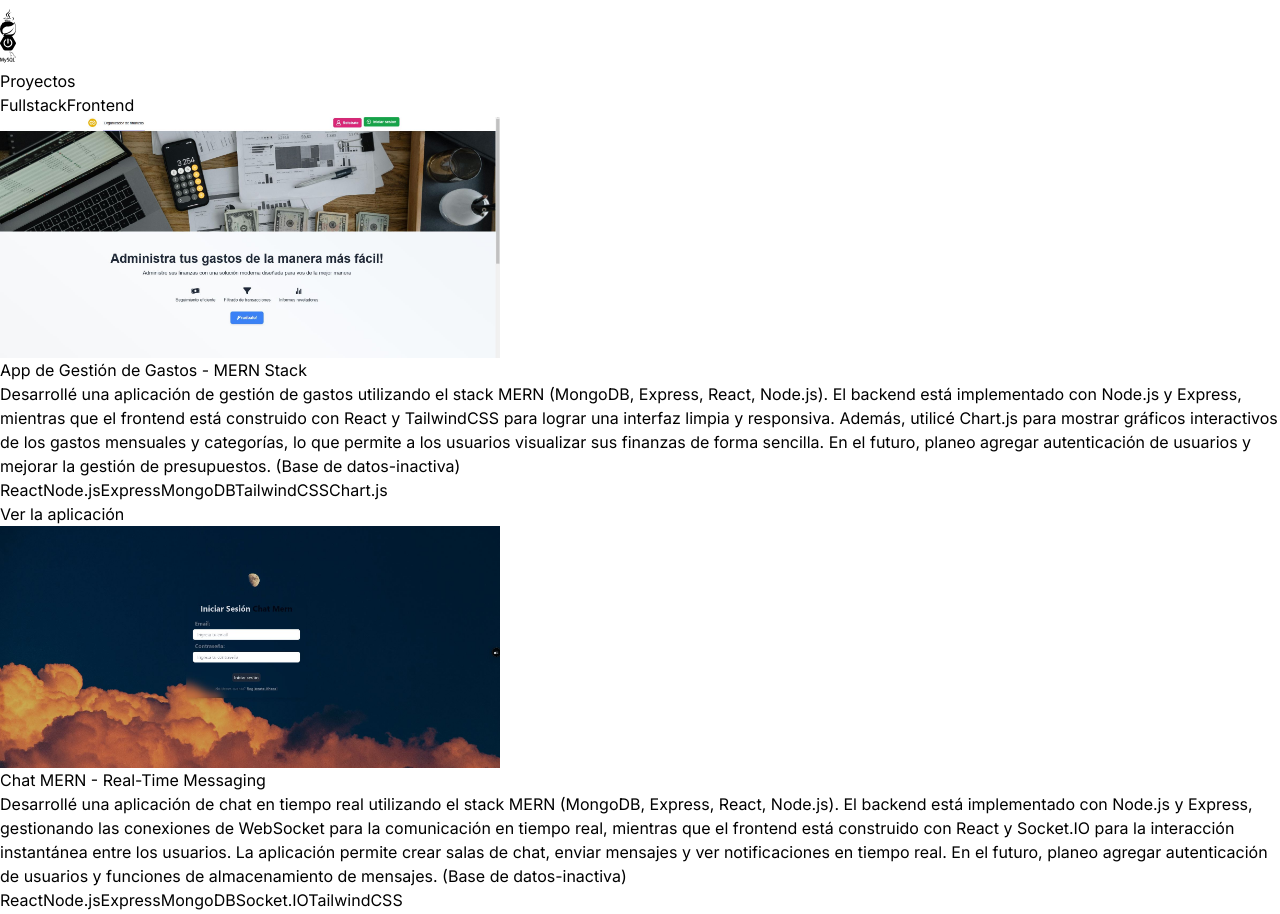
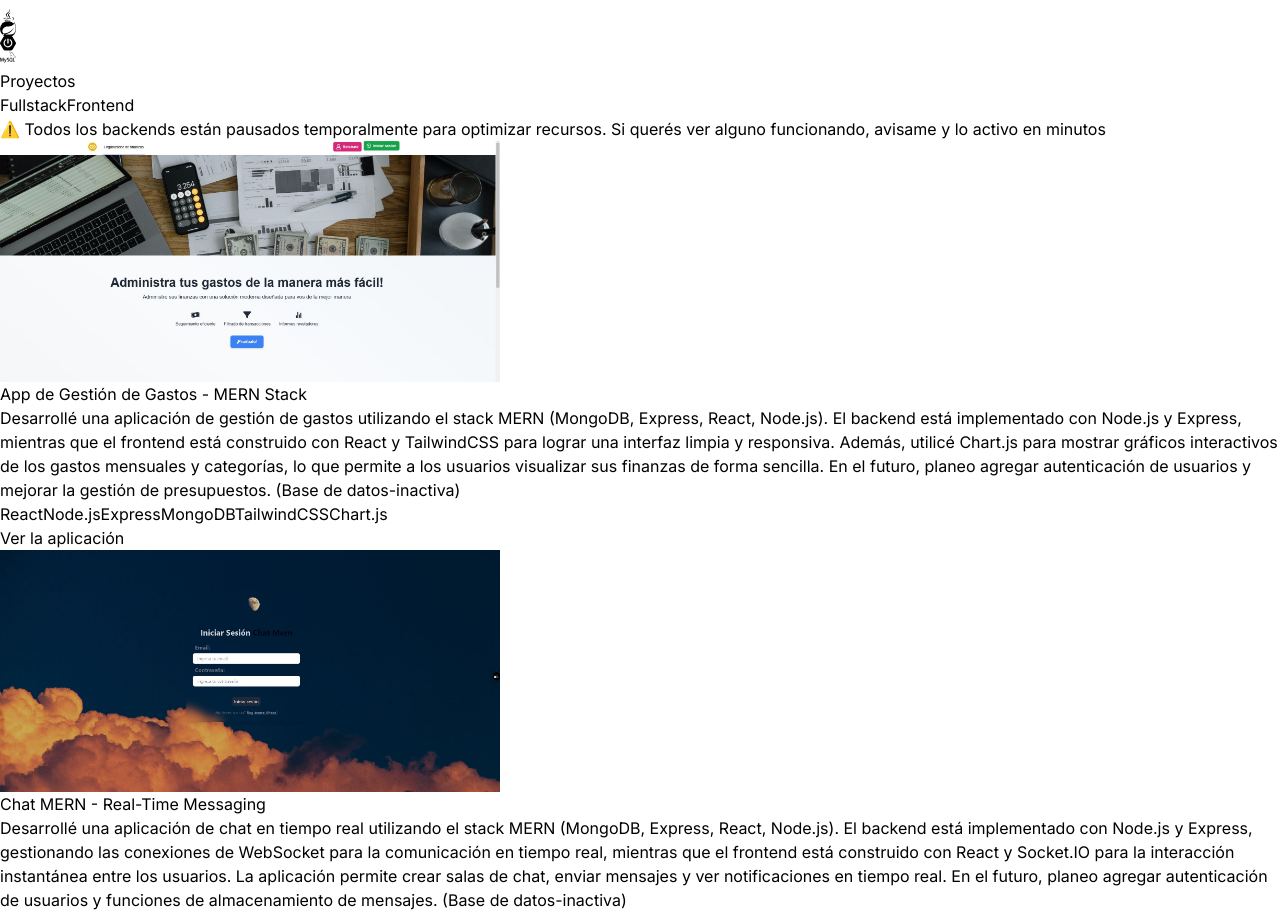
Before and after one commit to NicolasLaime/portfolio-NicolasLaime, a React (Vite) app: page / in a window 1280 px wide. Shown: the part 2971-3885 px from the top of the page. Built offline with nearby package versions, Linux system fonts and the light colour scheme.

Commit message:
actualizacion-21-04-25

```diff
--- a/src/componentes/Proyectos.jsx
+++ b/src/componentes/Proyectos.jsx
@@ -2,7 +2,7 @@ import { useState } from 'react'
 import { PROYECTOS } from '../data/constantes'
 import { motion } from 'framer-motion'
 
-const CATEGORIAS = ['Fullstack', 'Frontend']  // Eliminamos 'Backend' de las categorías
+const CATEGORIAS = ['Fullstack', 'Frontend']
 
 const Proyectos = () => {
   const [categoriaSeleccionada, setCategoriaSeleccionada] = useState('Fullstack')
@@ -36,6 +36,12 @@ const Proyectos = () => {
         ))}
       </div>
 
+      {/* Aviso de backends pausados */}
+      <p className='text-center text-yellow-400 italic mb-6 px-4'>
+        ⚠️ Todos los backends están pausados temporalmente para optimizar recursos.
+        Si querés ver alguno funcionando, avisame y lo activo en minutos
+      </p>
+
       {/* Lista de proyectos */}
       <div>
         {proyectosFiltrados.length > 0 ? (
@@ -57,9 +63,8 @@ const Proyectos = () => {
               >
                 <h6 className='mb-2 font-semibold'>{proyecto.titulo}</h6>
                 <p className='mb-4 text-neutral-400'>{proyecto.descripcion}</p>
-                {/* Evitar error: si `Tecnologias` no existe, usar array vacío */}
                 {(proyecto.Tecnologias || []).map((tech, i) => (
-                  <span key={i} className='mr-3 rounded bg-neutral-900  px-3 py-1  text-sm font-medium text-purple-400'>
+                  <span key={i} className='mr-3 rounded bg-neutral-900 px-3 py-1 text-sm font-medium text-purple-400'>
                     {tech}
                   </span>
                 ))}
```
